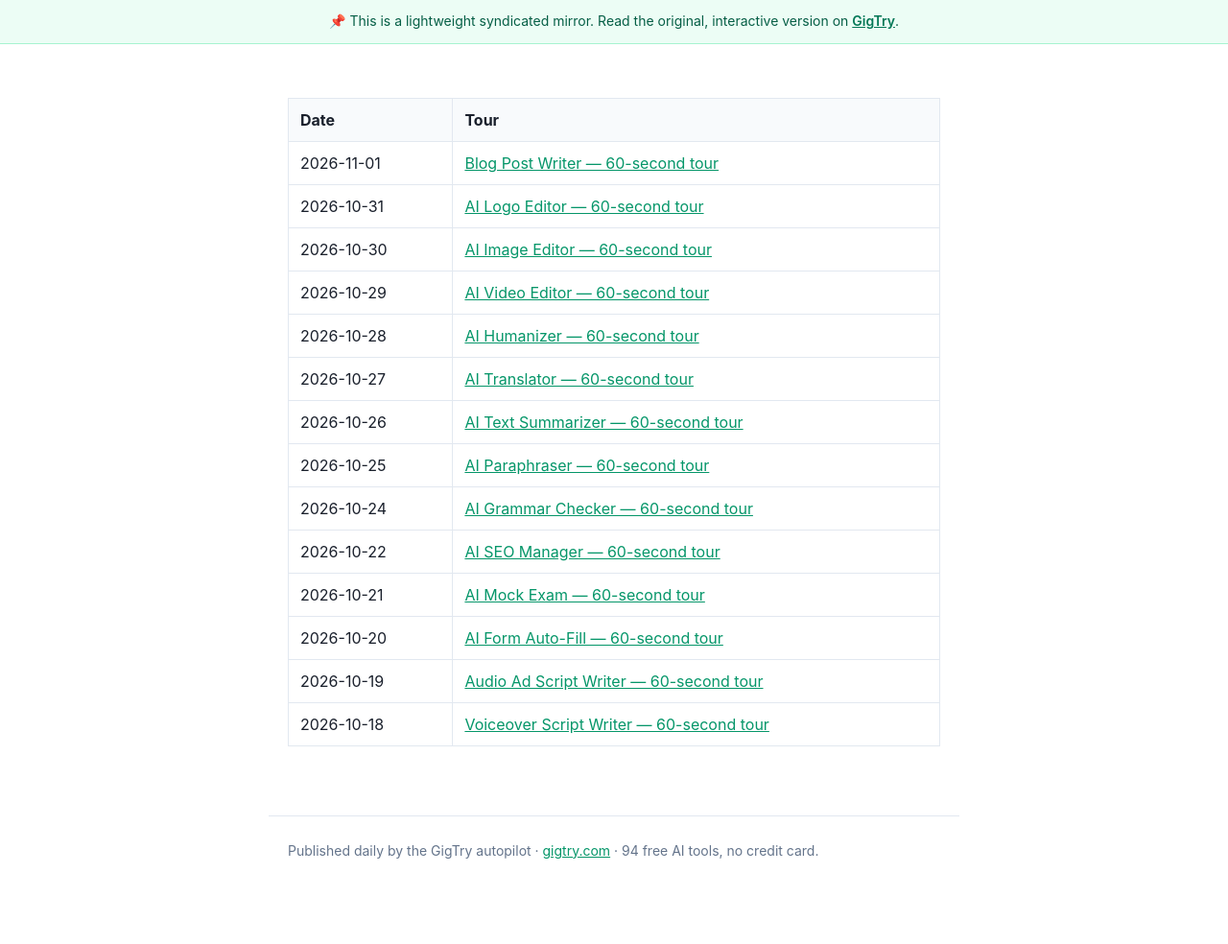
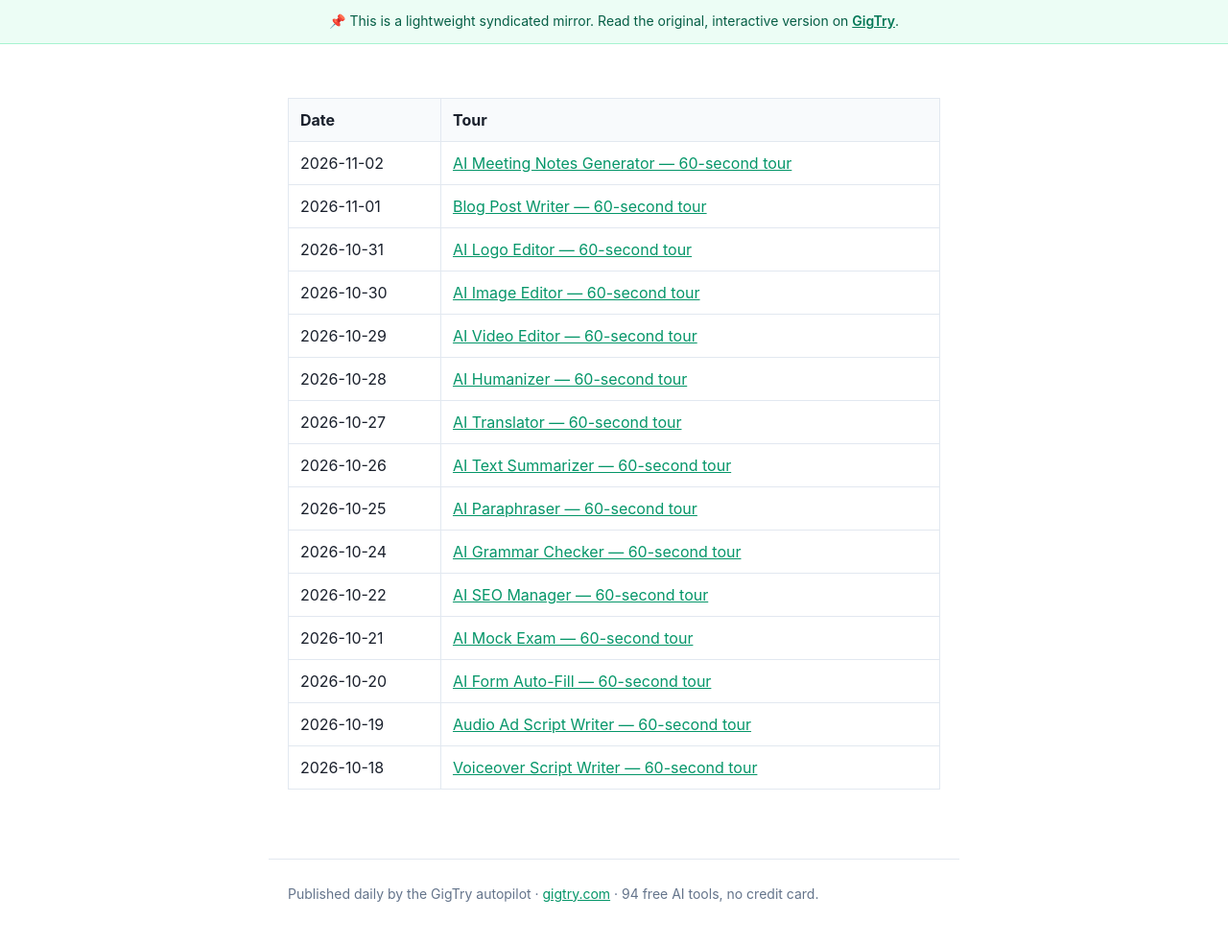
Before and after one commit to gigtryinfo-dev/gigtry-public, a Jekyll site: the page built from posts/daily/index.md, in a window 1280 px wide. Shown: the whole page at 96% size. Built offline with Jekyll 4.4.1, drawn with Linux system fonts in a browser that asks for light colours; before the commit the page ends 939 px from its top, so only the background shows below that.

Commit message:
daily index: 2026-11-02

```diff
--- a/posts/daily/index.md
+++ b/posts/daily/index.md
@@ -7,6 +7,7 @@ mirror: gigtry-public
 
 | Date | Tour |
 |------|------|
+| 2026-11-02 | [AI Meeting Notes Generator — 60-second tour](https://gigtryinfo-dev.github.io/gigtry-public/posts/daily/2026-11-02-ai-meeting-notes-generator.html) |
 | 2026-11-01 | [Blog Post Writer — 60-second tour](https://gigtryinfo-dev.github.io/gigtry-public/posts/daily/2026-11-01-blog-post-writer.html) |
 | 2026-10-31 | [AI Logo Editor — 60-second tour](https://gigtryinfo-dev.github.io/gigtry-public/posts/daily/2026-10-31-ai-logo-editor.html) |
 | 2026-10-30 | [AI Image Editor — 60-second tour](https://gigtryinfo-dev.github.io/gigtry-public/posts/daily/2026-10-30-ai-image-editor.html) |
```
